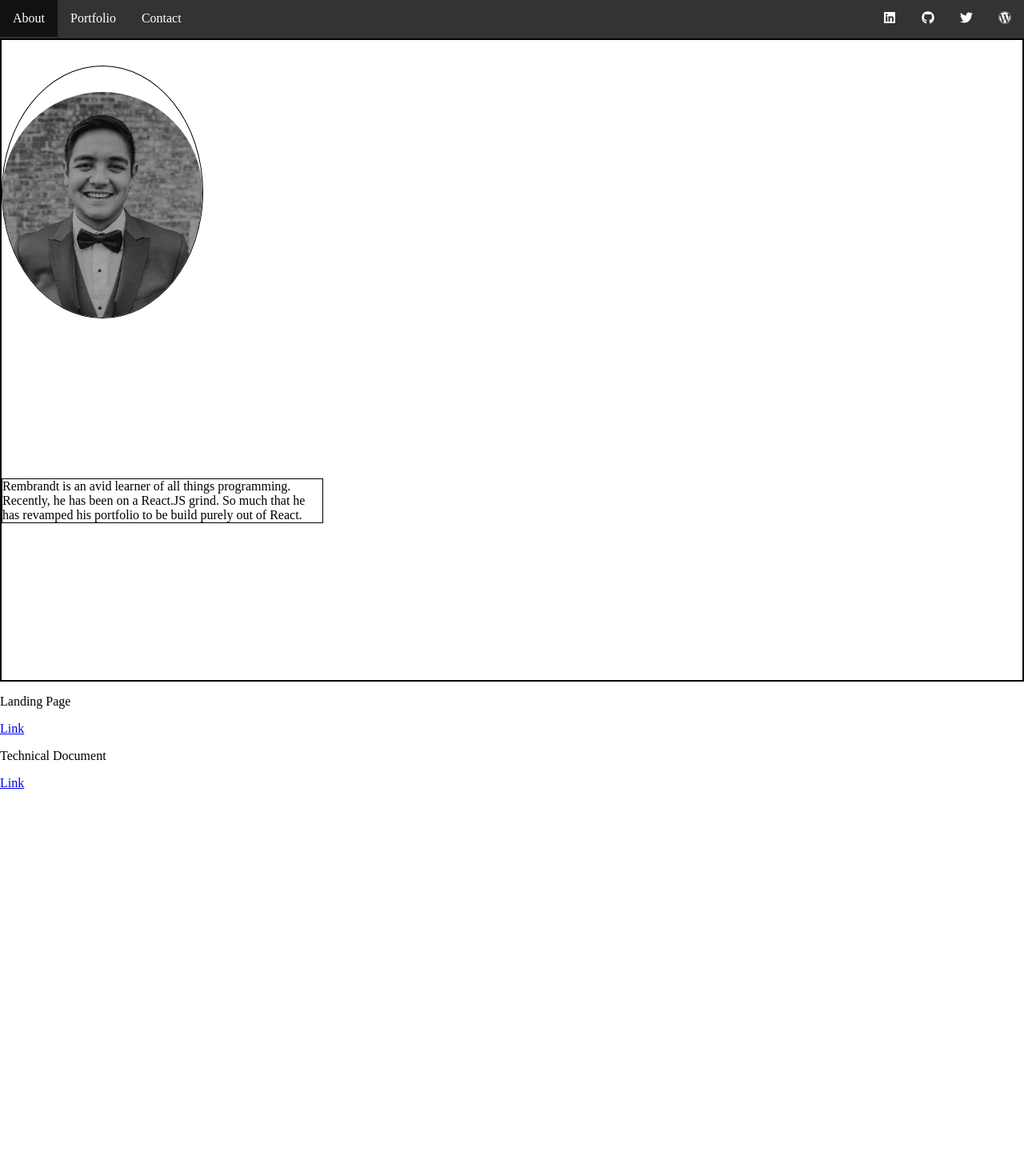
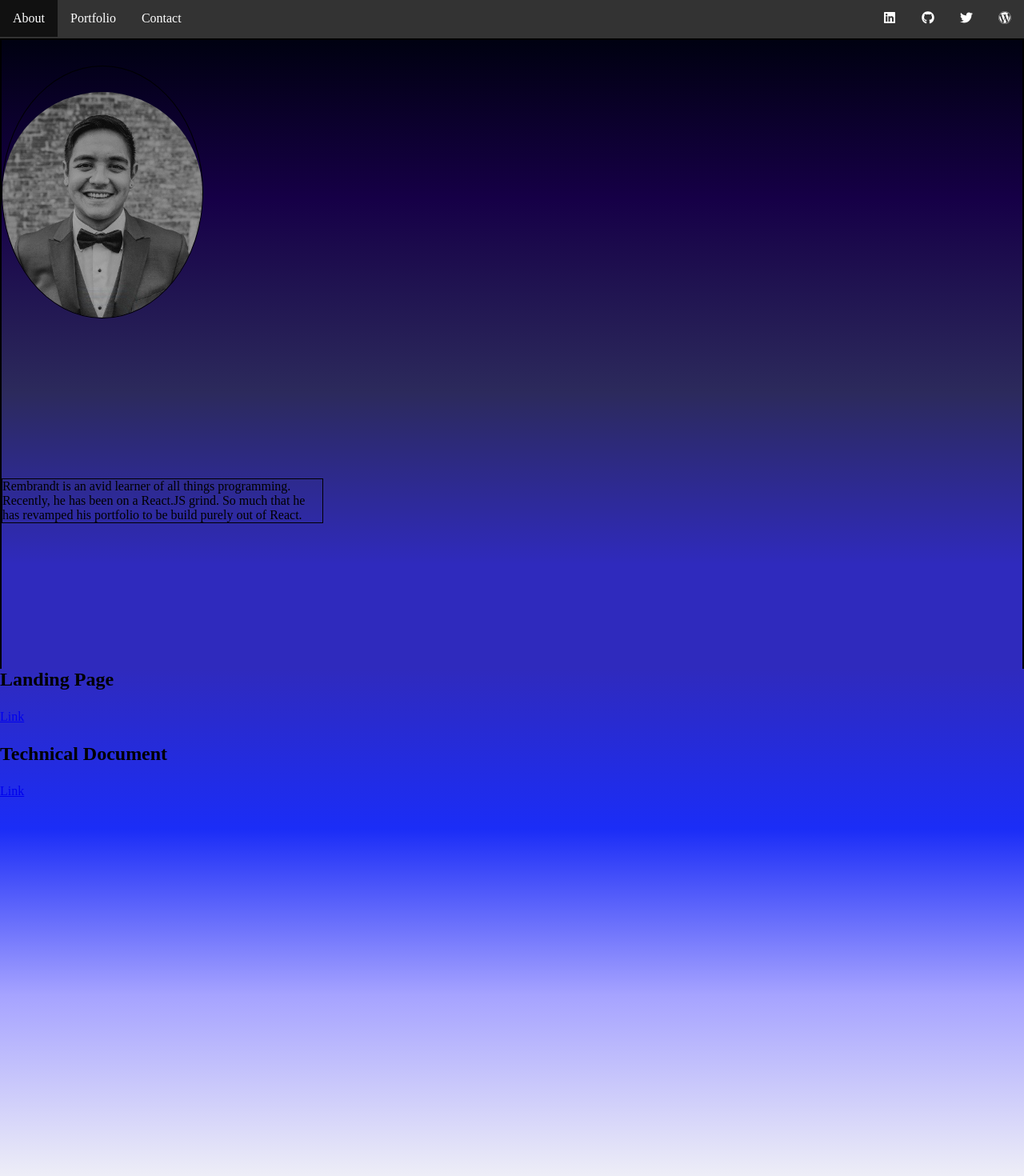
Before and after one commit to rembrandtreyes/React-Portfolio, a React app: page / in a window 1280 px wide. Shown: the top 1470 px of the page at 80% size. Before the commit the page ends 988 px from the top, so only its background shows below. Built offline with nearby package versions, Linux system fonts and the light colour scheme.

Commit message:
Added Footer
Added styling for portfolio

```diff
--- a/src/components/portfolio/PortfolioSquare.js
+++ b/src/components/portfolio/PortfolioSquare.js
@@ -22,15 +22,15 @@ class PortfolioSquare extends Component {
 
   render() {
     return (
-      <div>
+      <div className="portfolio-square">
         {this.state.portfolioSquare.map(square => {
-          return ([<div>
-            <p key={square.id}>{square.title}</p>
-            <a key={square.id} href={square.url}>Link</a>
+          return ([
+            <div key={square.id}>
+            <p className="title">{square.title}</p>
+
+            <a href={square.url}>Link</a>
           </div>
-          ]
-
-          )
+          ])
         })}
       </div>
     )
--- a/src/containers/Portfolio.js
+++ b/src/containers/Portfolio.js
@@ -5,7 +5,7 @@ class Portfolio extends Component {
 
   render() {
     return (
-      <div>
+      <div className="portfolio-container">
         <PortfolioSquare />
       </div>
     )
--- a/src/stylesheets/index.scss
+++ b/src/stylesheets/index.scss
@@ -1,3 +1,4 @@
+
 body {
   margin: 0;
   padding: 0;
@@ -10,6 +11,7 @@ body {
   grid-template-areas:
     "headerNav headerSocial"
     "profile profile";
+
 }
 .header-nav {
   display: grid;
@@ -76,6 +78,15 @@ body {
   height: 100vh;
   border: 2px solid black;
 
+  background: rgba(0,1,17,1);
+  background: -moz-linear-gradient(top, rgba(0,1,17,1) 0%, rgba(22,0,71,1) 25%, rgba(44,42,92,1) 55%, rgba(47,42,189,1) 82%, rgba(47,42,189,1) 100%);
+  background: -webkit-gradient(left top, left bottom, color-stop(0%, rgba(0,1,17,1)), color-stop(25%, rgba(22,0,71,1)), color-stop(55%, rgba(44,42,92,1)), color-stop(82%, rgba(47,42,189,1)), color-stop(100%, rgba(47,42,189,1)));
+  background: -webkit-linear-gradient(top, rgba(0,1,17,1) 0%, rgba(22,0,71,1) 25%, rgba(44,42,92,1) 55%, rgba(47,42,189,1) 82%, rgba(47,42,189,1) 100%);
+  background: -o-linear-gradient(top, rgba(0,1,17,1) 0%, rgba(22,0,71,1) 25%, rgba(44,42,92,1) 55%, rgba(47,42,189,1) 82%, rgba(47,42,189,1) 100%);
+  background: -ms-linear-gradient(top, rgba(0,1,17,1) 0%, rgba(22,0,71,1) 25%, rgba(44,42,92,1) 55%, rgba(47,42,189,1) 82%, rgba(47,42,189,1) 100%);
+  background: linear-gradient(to bottom, rgba(0,1,17,1) 0%, rgba(22,0,71,1) 25%, rgba(44,42,92,1) 55%, rgba(47,42,189,1) 82%, rgba(47,42,189,1) 100%);
+  filter: progid:DXImageTransform.Microsoft.gradient( startColorstr='#000111', endColorstr='#2f2abd', GradientType=0 );
+
   .profile-pic {
     margin-top: 2em;
     padding-top: 2em;
@@ -89,3 +100,25 @@ body {
       border: 1px solid black;
     }
 }
+
+.portfolio-container {
+  margin-top: -40px;
+  height: 100vh;
+  background: rgba(47,42,189,1);
+  background: rgba(47,42,189,1);
+  background: -moz-linear-gradient(top, rgba(47,42,189,1) 0%, rgba(27,45,247,1) 25%, rgba(166,163,255,1) 51%, rgba(237,237,247,1) 79%, rgba(240,240,240,1) 100%);
+  background: -webkit-gradient(left top, left bottom, color-stop(0%, rgba(47,42,189,1)), color-stop(25%, rgba(27,45,247,1)), color-stop(51%, rgba(166,163,255,1)), color-stop(79%, rgba(237,237,247,1)), color-stop(100%, rgba(240,240,240,1)));
+  background: -webkit-linear-gradient(top, rgba(47,42,189,1) 0%, rgba(27,45,247,1) 25%, rgba(166,163,255,1) 51%, rgba(237,237,247,1) 79%, rgba(240,240,240,1) 100%);
+  background: -o-linear-gradient(top, rgba(47,42,189,1) 0%, rgba(27,45,247,1) 25%, rgba(166,163,255,1) 51%, rgba(237,237,247,1) 79%, rgba(240,240,240,1) 100%);
+  background: -ms-linear-gradient(top, rgba(47,42,189,1) 0%, rgba(27,45,247,1) 25%, rgba(166,163,255,1) 51%, rgba(237,237,247,1) 79%, rgba(240,240,240,1) 100%);
+  background: linear-gradient(to bottom, rgba(47,42,189,1) 0%, rgba(27,45,247,1) 25%, rgba(166,163,255,1) 51%, rgba(237,237,247,1) 79%, rgba(240,240,240,1) 100%);
+  filter: progid:DXImageTransform.Microsoft.gradient( startColorstr='#2f2abd', endColorstr='#f0f0f0', GradientType=0 );
+
+}
+
+.portfolio-square {
+  .title {
+    font-size: 24px;
+    font-weight: bold;
+  }
+}
```
Also changed, not shown: src/containers/Footer.js (added).
